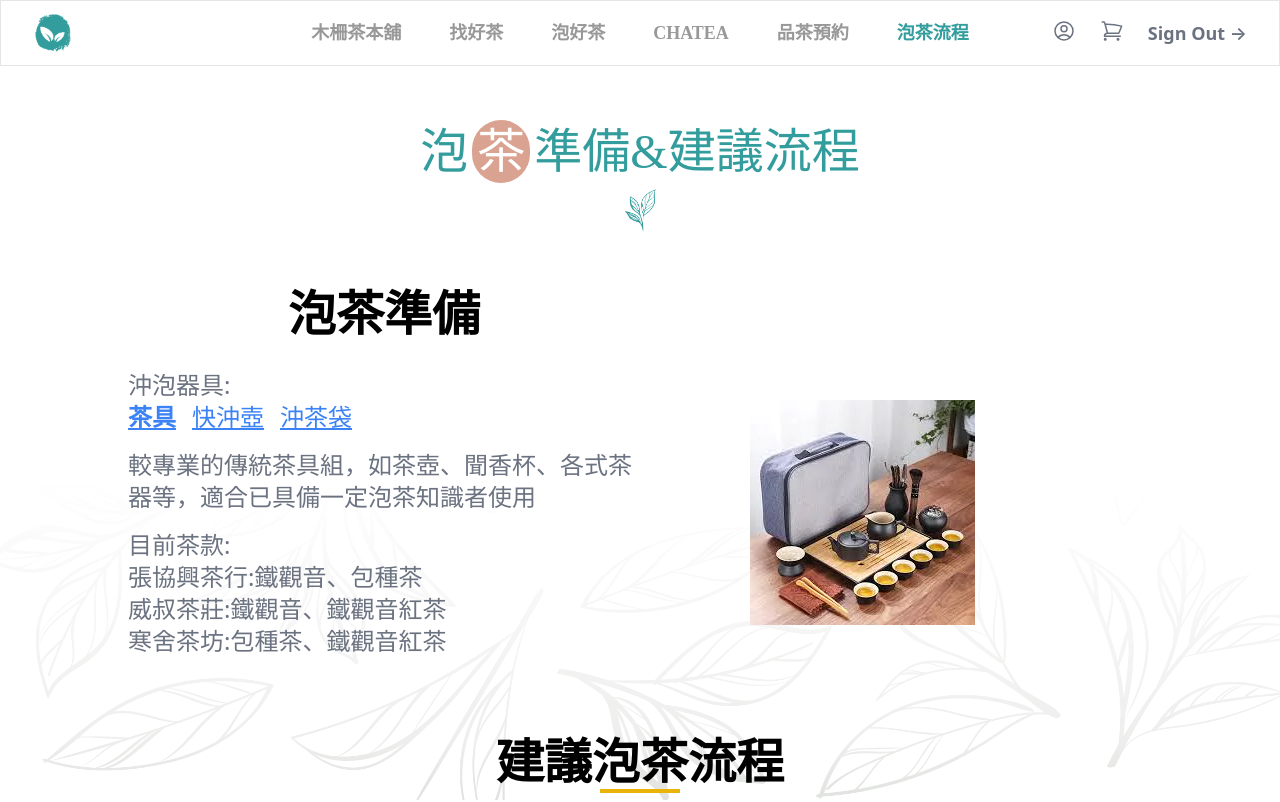
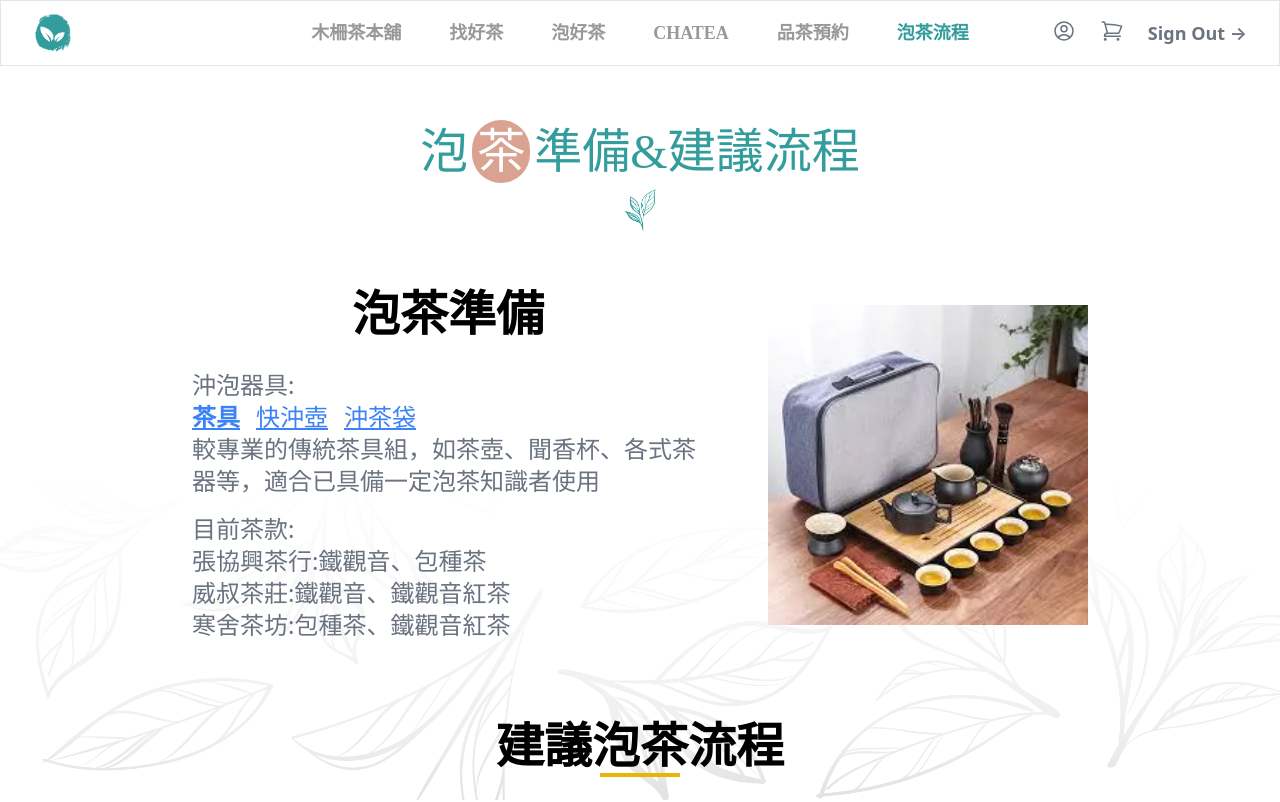
Before and after one commit to Mattis3858/graduation_with_next, a Next.js app: page /processIntro in a window 1280 px wide. Shown: the top 802 px of the page. Built offline with nearby package versions, Linux system fonts and the light colour scheme; a web font is replaced by a local one.

Commit message:
調整泡茶流程

```diff
--- a/app/processIntro/ProcessIntro.js
+++ b/app/processIntro/ProcessIntro.js
@@ -57,15 +57,6 @@ const ProcessIntro = (props) => {
     },
   };
 
-  const imageStyle = {
-    width: '250px', // Fixed width
-    height: '250px', // Fixed height
-    objectFit: 'cover', // or 'contain' depending on your preference
-    position: 'absolute', // Set image position
-    top: '400px', // Set top margin
-    left: '750px', // Set left margin
-  };
-
   return (
     <>
       <div className="page-layout ">
@@ -81,8 +72,8 @@ const ProcessIntro = (props) => {
         />
       </div>
       <div className="w-full px-4 lg:px-32">
-        <div className="flex flex-col lg:flex-row justify-between mb-20">
-          <div className="w-full lg:w-1/2">
+        <div className="flex flex-col sm:flex-row justify-evenly mb-20 mx-auto">
+          <div className="w-full sm:w-1/2">
             <div>
               <div className="text-5xl font-bold text-center">泡茶準備</div>
             </div>
@@ -103,16 +94,8 @@ const ProcessIntro = (props) => {
                   ))}
                 </div>
                 {selectedTool && (
-                  <div className="flex mt-4">
                   <div>
                     <div>{toolInfo[selectedTool].text}</div>
-                    </div>
-                    <div style={imageStyle}>
-                      <img
-                        src={toolInfo[selectedTool].image}
-                        alt={selectedTool}
-                      />
-                    </div>
                   </div>
                 )}
               </div>
@@ -126,6 +109,17 @@ const ProcessIntro = (props) => {
               </div>
             </div>
           </div>
+          {selectedTool && (
+            <div className="flex mt-4">
+              <div className=" ">
+                <img
+                  src={toolInfo[selectedTool].image}
+                  alt={selectedTool}
+                  className="mt-auto w-60 h-auto sm:w-60 sm:h-auto md:w-72 md:h-auto lg:w-80 lg:h-auto"
+                />
+              </div>
+            </div>
+          )}
         </div>
         <div>
           <div className="mb-8 text-center">
@@ -178,7 +172,8 @@ const ProcessIntro = (props) => {
                 3分鐘即可聞茶香， 待茶湯靜置至6分鐘後，冷卻即可享用 */}
                 <div>
                   <div className="flex">
-                    {['Step1.溫杯燙壺', 'Step2.溫潤泡', 'Step3.續沖方式'].map((tool) => (
+                    {['Step1.溫杯燙壺', 'Step2.溫潤泡', 'Step3.續沖方式'].map(
+                      (tool) => (
                         <button
                           key={tool}
                           className={`text-blue-500 underline mr-4 ${
@@ -188,24 +183,26 @@ const ProcessIntro = (props) => {
                         >
                           {tool}
                         </button>
-                    ))}
+                      )
+                    )}
                   </div>
 
-                  {selectedTool && (
+                  {/* {selectedTool && (
                     <div className="flex mt-4">
                       <div>
                         <div>{toolInfo[selectedTool].text1}</div>
                       </div>
                       {toolInfo[selectedTool].image && ( // Conditionally render image section
-                    <div style={imageStyle}>
+                        <div>
                           <img
                             src={toolInfo[selectedTool].image}
                             alt={selectedTool}
+                              className="w-80 h-80"
                           />
                         </div>
                       )}
                     </div>
-              )}
+                  )} */}
                 </div>
               </div>
 
```
Lines whose indentation alone changed are shown as unchanged.
